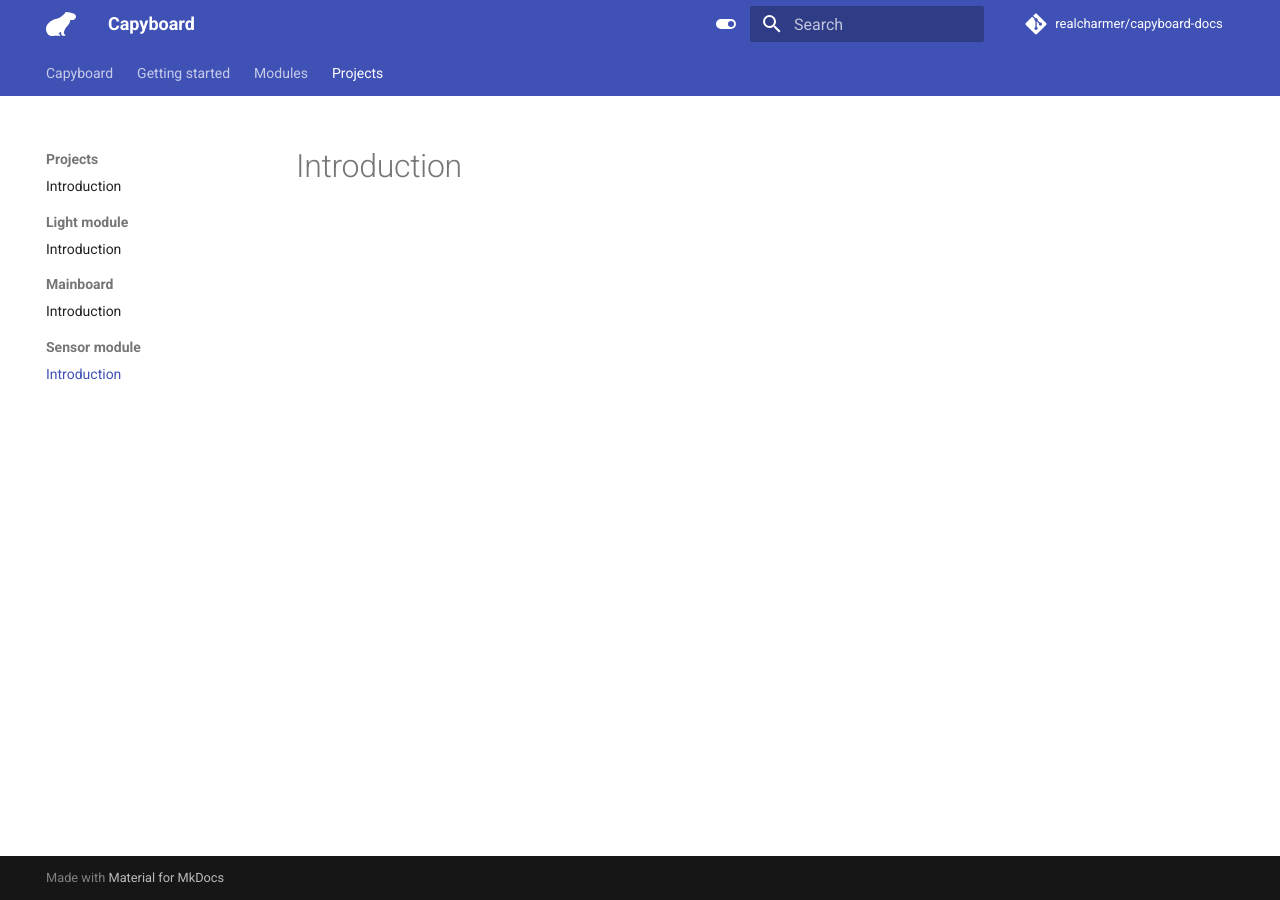
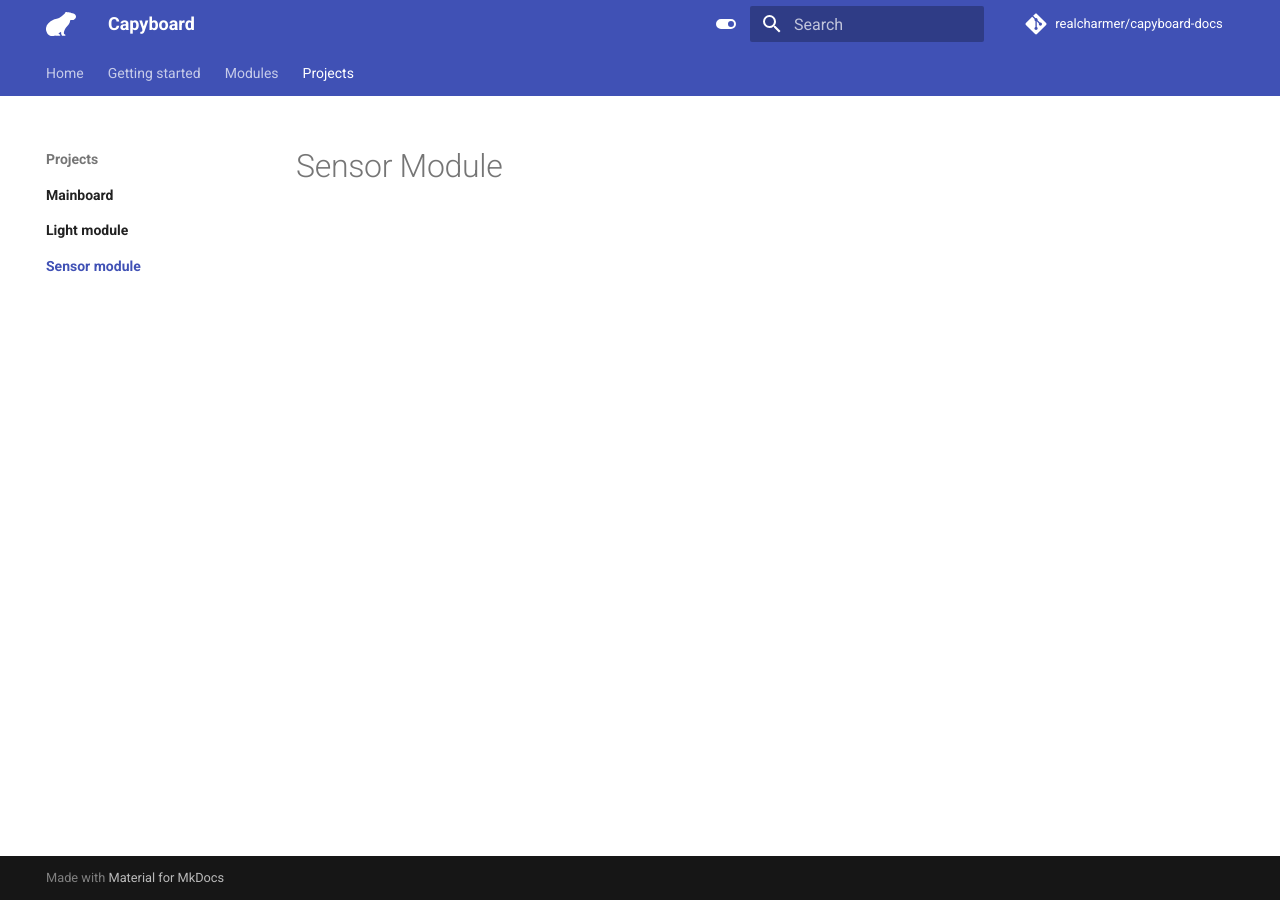
Before and after one commit to realcharmer/capyboard-docs, an MkDocs documentation site: the page built from docs/projects/sensor-module/index.md, in a window 1280 px wide. Built offline with MkDocs 1.6.1 and Material for MkDocs 9.7.7, drawn with Linux system fonts in a browser that asks for light colours; comment, search, counter and statistics services are not loaded.

Commit message:
Use awesome-pages and navigation indexes

```diff
--- a/docs/index.md
+++ b/docs/index.md
@@ -1,4 +1,5 @@
 ---
+title: Home
 hide:
   - navigation
   - toc
--- a/docs/projects/index.md
+++ /dev/null
@@ -1 +0,0 @@
-# Introduction
--- a/docs/projects/light-module/index.md
+++ b/docs/projects/light-module/index.md
@@ -1 +1 @@
-# Introduction
+# Light Module
--- a/docs/projects/mainboard/index.md
+++ b/docs/projects/mainboard/index.md
@@ -1 +1 @@
-# Introduction
+# Mainboard
--- a/docs/projects/sensor-module/index.md
+++ b/docs/projects/sensor-module/index.md
@@ -1 +1 @@
-# Introduction
+# Sensor Module
--- a/mkdocs.yml
+++ b/mkdocs.yml
@@ -1,6 +1,10 @@
 site_name: Capyboard
 repo_url: https://github.com/realcharmer/capyboard-docs
 repo_name: realcharmer/capyboard-docs
+
+plugins:
+  - search
+  - awesome-pages
 
 theme:
   name: material
@@ -10,6 +14,7 @@ theme:
     - search.highlight
     - navigation.tabs
     - navigation.sections
+    - navigation.indexes
     - toc.follow
   logo: assets/logo.svg
   favicon: assets/logo.svg
```
Also changed, not shown: docs/getting-started/.pages (added), docs/modules/.pages (added), docs/modules/mainboard.md (renamed from docs/modules/index.md), docs/projects/.pages (added).
